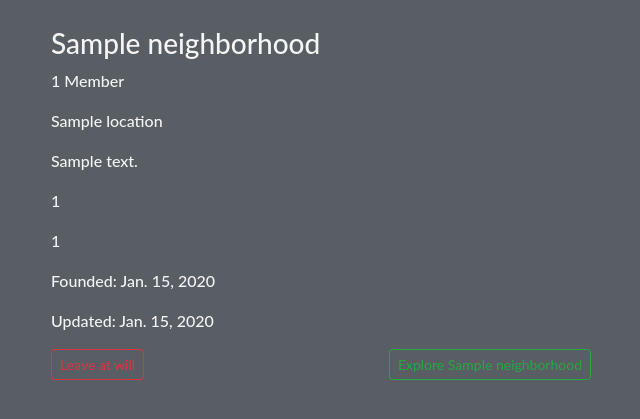
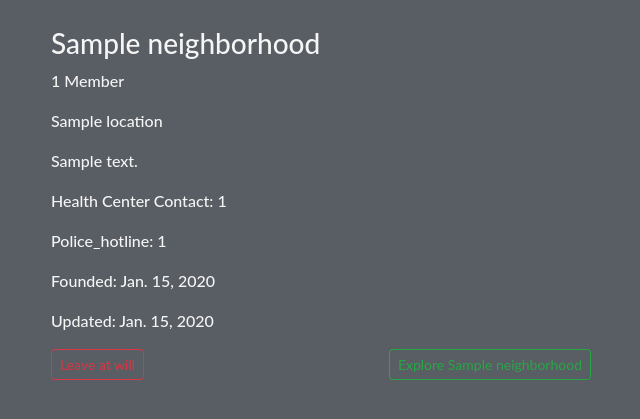
Before and after one commit to ezekielkibiego/The_Neighborhood, a Django app: page /hood/ in a window 1280 px wide. Shown: the part 61-480 px from the top of the page, without its empty margins (34-674 px from the left). Run offline with Django 3.2, Linux system fonts and the light colour scheme; a user stored in the database is signed in; tables that the repository leaves empty hold one stand-in row (values such as "Sample post"); some libraries are stand-ins or nearby versions; some web fonts are replaced.

Commit message:
modify templates

```diff
--- a/hoodapp/templates/hoods.html
+++ b/hoodapp/templates/hoods.html
@@ -22,8 +22,8 @@
                 <p>{{hoods.members.count}} Member{{hoods.members.count|pluralize}}</p>
                 <p> {{ hoods.location }}</p>
                 <p>{{ hoods.content }}</p>
-                <p>{{ hoods.health_cell }}</p>
-                <p>{{ hoods.police_hotline }}</p>
+                <p>Health Center Contact: {{ hoods.health_cell }}</p>
+                <p>Police_hotline: {{ hoods.police_hotline }}</p>
                 <p>Founded: {{ hoods.created_on|date }}</p>
                 <p>Updated: {{ hoods.updated_on|date}}</p>
 
--- a/hoodapp/templates/single_hood.html
+++ b/hoodapp/templates/single_hood.html
@@ -25,6 +25,8 @@
                 <p> {{ hood.location }}</p>
 
                 <p>{{ hood.content }}</p>
+                <p>Health Center Contact: {{ hood.health_cell }}</p>
+                <p>Police_hotline: {{ hood.police_hotline }}</p>
                 <p>Founded: {{ hood.created_on|date }}</p>
                 <p>Updated: {{ hood.updated_on|date}}</p>
             </div>
```
